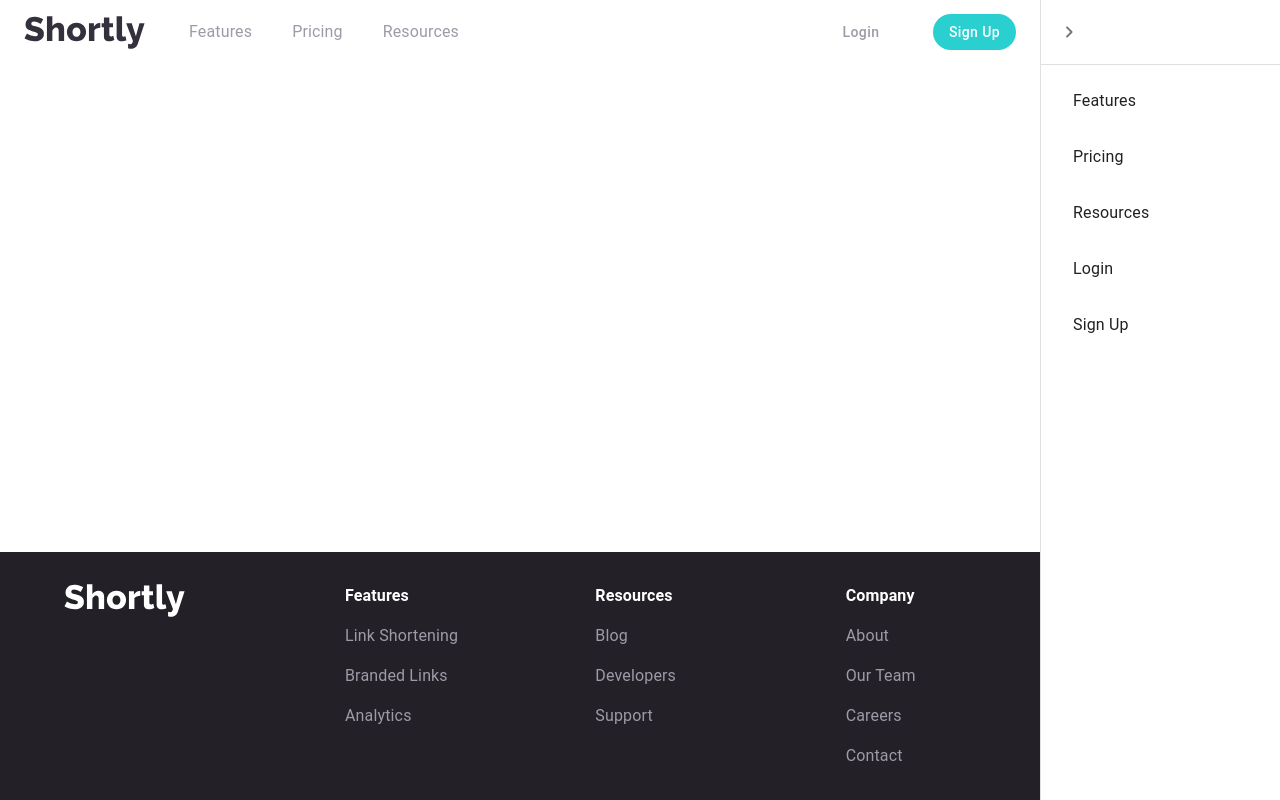
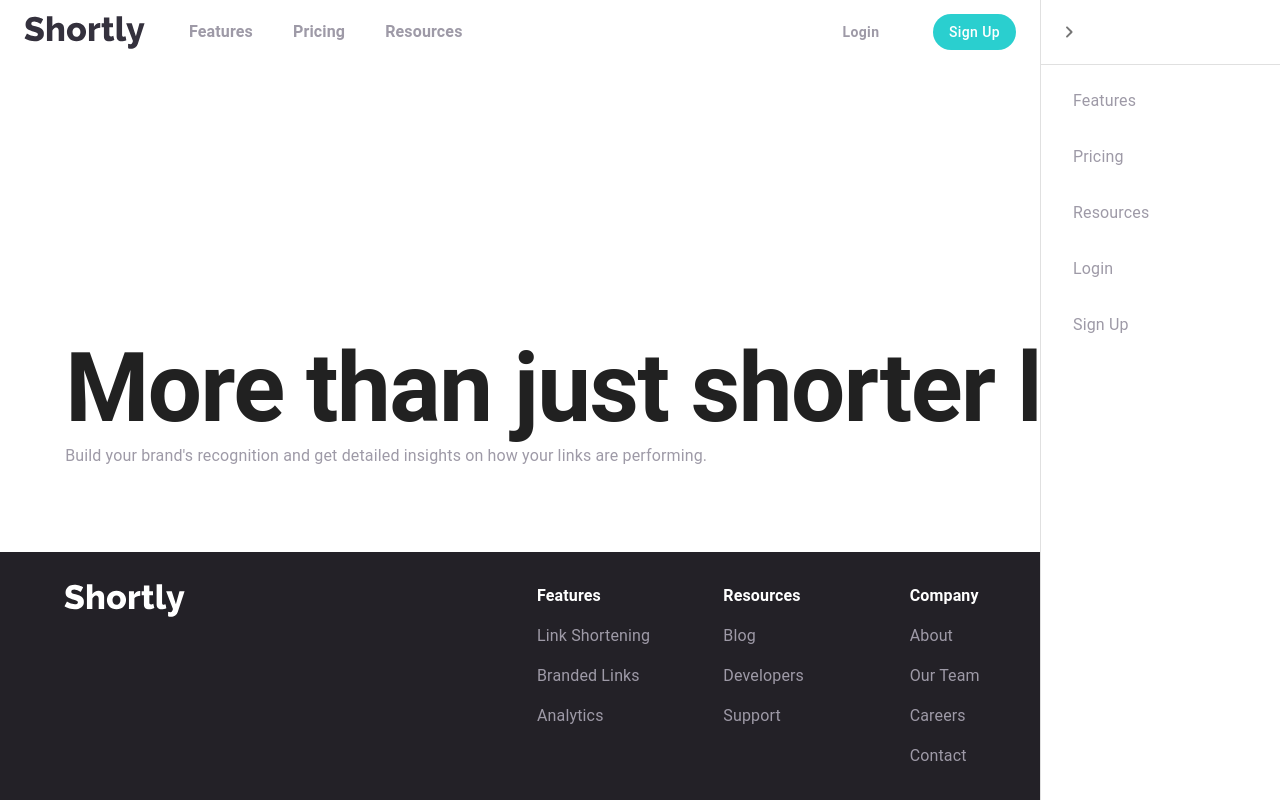
Before and after one commit to luisamlopez/url-shortening-api, a React (Create React App) app: page / in a window 1280 px wide. Both pictures are taken after a click on the button "open drawer". Built offline with nearby package versions, Linux system fonts and the light colour scheme.

Commit message:
Fix header hover

```diff
--- a/src/App.js
+++ b/src/App.js
@@ -1,11 +1,13 @@
 import { Box } from '@mui/material';
 import Footer from './components/Footer';
 import Header from './components/Header';
+import CTAintro from './components/CTAintro';
 
 function App() {
   return (
     <div >
       <Header />
+      <CTAintro />
       <Footer />
     </div>
   );
--- /dev/null
+++ b/src/components/CTAintro.jsx
@@ -0,0 +1,19 @@
+import { Box, Typography } from "@mui/material";
+
+const CTAintro = () => {
+    return (
+        <Box>
+            <Box>
+                <Typography variant="h1" fontWeight={600}>
+                    More than just shorter links
+                </Typography>
+                <Typography variant="body1" color={"var(--grayish-violet)"}>
+                    Build your brand's recognition and get detailed insights on how your links are performing.
+                </Typography>
+            </Box>
+        </Box>
+    )
+};
+
+
+export default CTAintro;
--- a/src/components/Footer.jsx
+++ b/src/components/Footer.jsx
@@ -60,7 +60,7 @@ const Footer = () => {
                         xs: "0",
                         sm: "0",
                         md: "4rem",
-                        lg: "8rem",
+                        lg: "20rem",
                     },
                 }}
             />
--- a/src/components/Header.jsx
+++ b/src/components/Header.jsx
@@ -119,9 +119,15 @@ const Header = () => {
               <ListItem key={i} sx={{
                 m: 0, p: 0, width: "fit-content"
               }}>
-                <ListItemButton sx={{ m: 0, p: 0, }}>
+                <ListItemButton sx={{
+                  m: 0, p: 0, ":hover": {
+                    background: "transparent", boxShadow: 0
+                  }
+                }} >
                   <Typography sx={{
-                    color: "var(--grayish-violet)", p: 0
+                    color: "var(--grayish-violet)", fontWeight: "600", p: 0, ":hover": {
+                      color: "var(--very-dark-blue)"
+                    }
                   }}>
                     {option}
                   </Typography>
@@ -145,10 +151,12 @@ const Header = () => {
           }}>
             <ListItem sx={{
               placeSelf: "flex-end",
-              m: 0, p: 0, width: "fit-content",
+              m: 0, p: 0, width: "fit-content"
             }}>
               <Button variant="text" sx={{
-                textTransform: "none", margin: 0, boxShadow: 0, color: "var(--grayish-violet)"
+                textTransform: "none", margin: 0, boxShadow: 0, fontWeight: "600", color: "var(--grayish-violet)", ":hover": {
+                  color: "var(--very-dark-blue)", background: "transparent", boxShadow: 0
+                }
               }}>
                 Login
               </Button>
@@ -194,7 +202,7 @@ const Header = () => {
         <List>
           <ListItem>
             <ListItemButton>
-              <Typography>
+              <Typography color={"var(--grayish-violet)"}>
                 Features
               </Typography>
             </ListItemButton>
@@ -202,7 +210,7 @@ const Header = () => {
 
           <ListItem>
             <ListItemButton>
-              <Typography>
+              <Typography color={"var(--grayish-violet)"}>
                 Pricing
               </Typography>
             </ListItemButton>
@@ -210,7 +218,7 @@ const Header = () => {
 
           <ListItem>
             <ListItemButton>
-              <Typography>
+              <Typography color={"var(--grayish-violet)"}>
                 Resources
               </Typography>
             </ListItemButton>
@@ -218,7 +226,7 @@ const Header = () => {
 
           <ListItem>
             <ListItemButton>
-              <Typography>
+              <Typography color={"var(--grayish-violet)"}>
                 Login
               </Typography>
             </ListItemButton>
@@ -226,7 +234,7 @@ const Header = () => {
 
           <ListItem>
             <ListItemButton>
-              <Typography>
+              <Typography color={"var(--grayish-violet)"}>
                 Sign Up
               </Typography>
             </ListItemButton>
@@ -236,7 +244,7 @@ const Header = () => {
       </Drawer>
 
 
-    </Box>
+    </Box >
   )
 }
 
```
